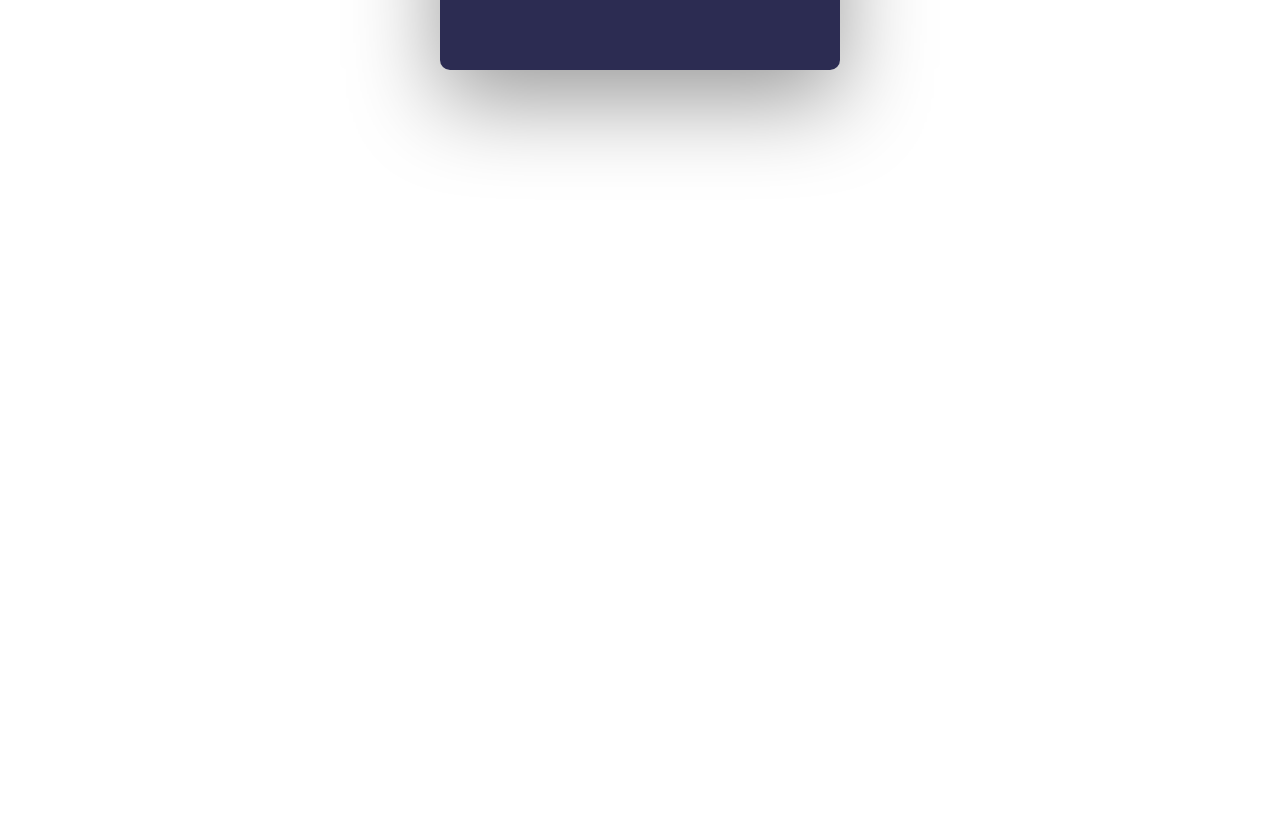
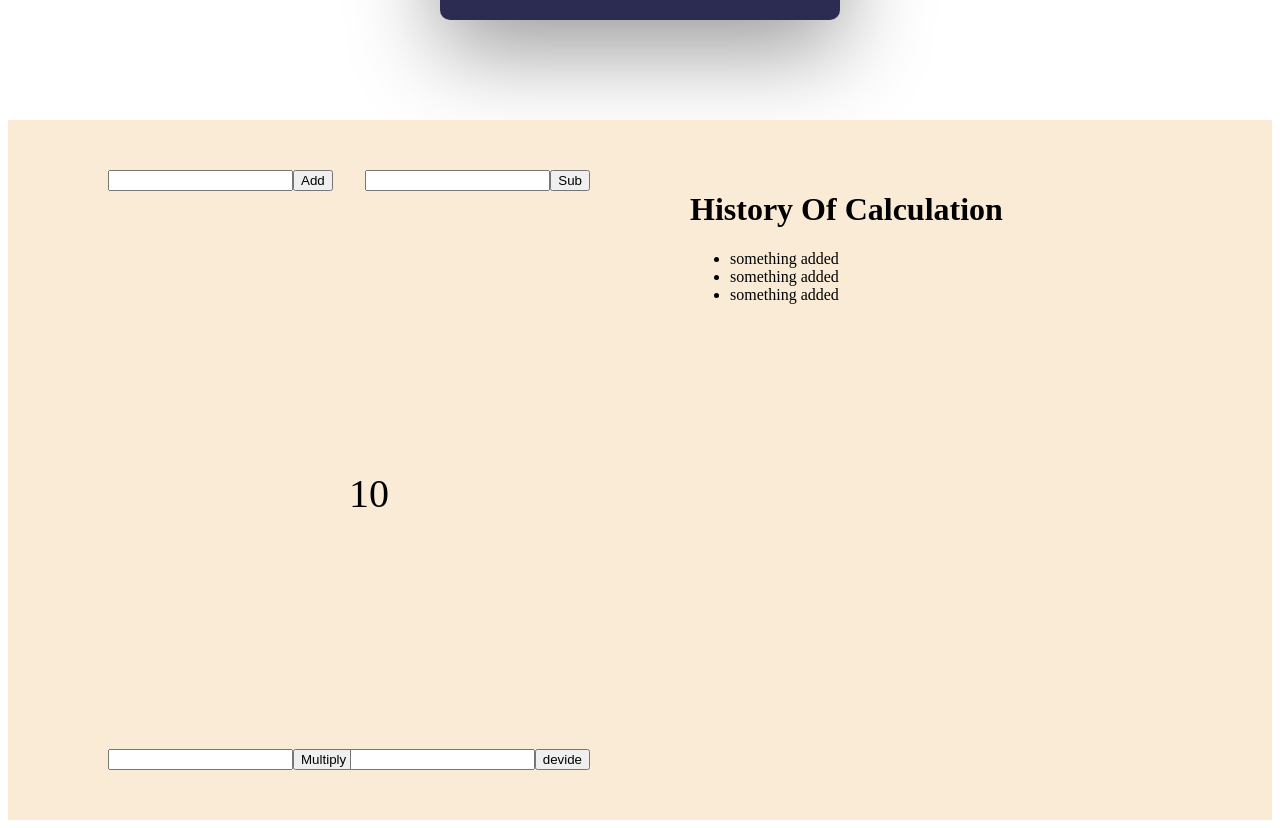
Before and after one commit to sohanthink/todofirebase, a React (Vite) app: page / in a window 1280 px wide. Shown: the part 600-1428 px from the top of the page. Before the commit the page ends 800 px from the top, so only its background shows below. Built offline with nearby package versions, Linux system fonts and the light colour scheme; no server answers; the database is empty.

Commit message:
calculator design addded

```diff
--- a/src/App.css
+++ b/src/App.css
@@ -1,3 +1,7 @@
+body {
+    /* background-color: #19072b; */
+}
+
 .todo {
     height: 600px;
     width: 400px;
@@ -6,6 +10,10 @@
     color: white;
     border-radius: 10px;
     box-shadow: rgba(0, 0, 0, 0.4) 0px 30px 90px;
+    /* position: absolute;
+    top: 50%;
+    left: 50%;
+    transform: translate(-50%, -50%); */
 }
 
 .todo .content h2 {
@@ -47,3 +55,55 @@
     display: flex;
     justify-content: space-between;
 }
+
+
+
+
+
+.calculator {
+    padding: 50px 100px;
+    height: 600px;
+    background-color: antiquewhite;
+    margin-top: 100px;
+}
+
+.calculator .main {
+    display: flex;
+    height: 100%;
+}
+
+.calculator .main .left {
+    width: 50%;
+    position: relative;
+}
+
+.calculator .main .left .sub {
+    position: absolute;
+    top: 0;
+    right: 0;
+}
+
+.calculator .main .left .multiply {
+    position: absolute;
+    bottom: 0;
+    left: 0;
+}
+
+.calculator .main .left .devide {
+    position: absolute;
+    bottom: 0;
+    right: 0;
+}
+
+.calculator .main .left .result {
+    position: absolute;
+    left: 50%;
+    top: 50%;
+    transform: translateX(-50%, -50%);
+    font-size: 40px;
+}
+
+.calculator .main .right {
+    width: 50%;
+    padding-left: 100px;
+}
--- /dev/null
+++ b/src/Calculator.jsx
@@ -0,0 +1,39 @@
+import React from 'react'
+
+const Calculator = () => {
+    return (
+        <>
+            <div className="calculator">
+                <div className="main">
+                    <div className="left">
+                        <div className="add">
+                            <input /><button>Add</button>
+                        </div>
+                        <div className="sub">
+                            <input /><button>Sub</button>
+                        </div>
+                        <div className="multiply">
+                            <input /><button>Multiply</button>
+                        </div>
+                        <div className="devide">
+                            <input /><button>devide</button>
+                        </div>
+                        <div className="result">
+                            <span>10</span>
+                        </div>
+                    </div>
+                    <div className="right">
+                        <h1>History Of Calculation</h1>
+                        <ul>
+                            <li>something added</li>
+                            <li>something added</li>
+                            <li>something added</li>
+                        </ul>
+                    </div>
+                </div>
+            </div>
+        </>
+    )
+}
+
+export default Calculator
--- a/src/Todo.jsx
+++ b/src/Todo.jsx
@@ -55,7 +55,8 @@ const Todo = () => {
             todotext: text
         }).then(
             setText(''),
-            console.log('updated')
+            console.log('updated'),
+            setToggleBtn(false)
         )
     }
 
--- a/src/main.jsx
+++ b/src/main.jsx
@@ -3,12 +3,14 @@ import ReactDOM from 'react-dom/client'
 import App from './App.jsx'
 import firebaseConfig from './config/firebaseConfig.js'
 import Todo from './todo.jsx'
+import Calculator from './Calculator.jsx'
 
 ReactDOM.createRoot(document.getElementById('root')).render(
   <React.StrictMode>
     <>
-      <App />
+      {/* <App /> */}
       <Todo />
+      <Calculator />
     </>
   </React.StrictMode>,
 )
```
